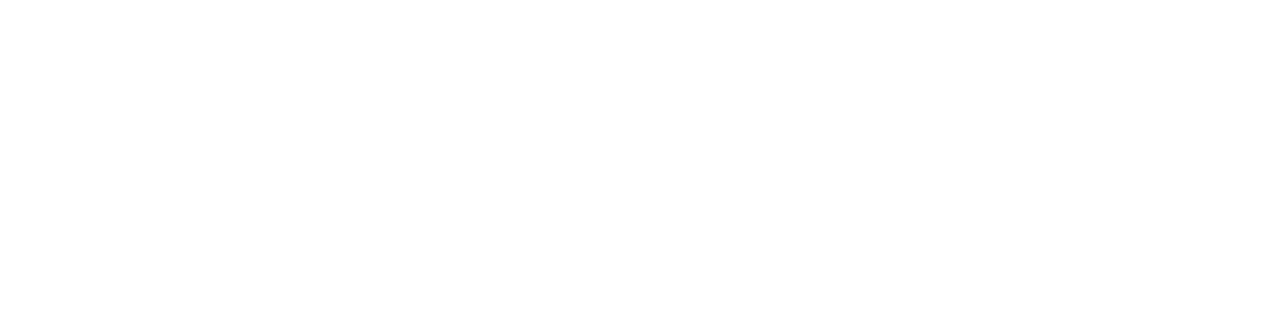
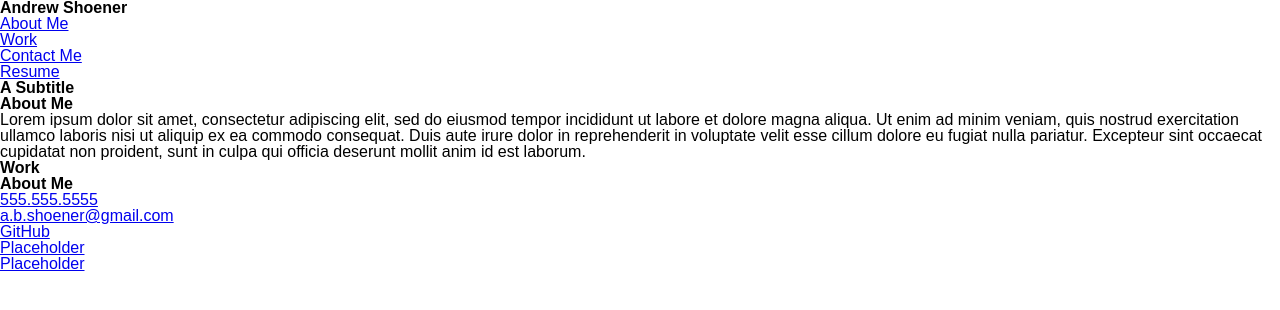
Before and after one commit to ashoener/portfolio, a plain HTML site: page index.html in a window 1280 px wide. Drawn offline with Linux system fonts and the light colour scheme.

Commit message:
Create basic markup

```diff
--- a/index.html
+++ b/index.html
@@ -6,5 +6,64 @@
     <link rel="stylesheet" href="assets/css/reset.css" />
     <title>Andrew Shoener</title>
   </head>
-  <body></body>
+  <body>
+    <header class="navbar">
+      <h1>Andrew Shoener</h1>
+      <nav class="navbar-links-container">
+        <ul class="navbar-links">
+          <li><a href="#about-me">About Me</a></li>
+          <li><a href="#work">Work</a></li>
+          <li><a href="#contact">Contact Me</a></li>
+          <li><a href="#resume">Resume</a></li>
+        </ul>
+      </nav>
+    </header>
+    <main>
+      <section class="hero">
+        <h2>A Subtitle</h2>
+      </section>
+      <section id="about-me" class="portfolio-item">
+        <header class="portfolio-item-header">
+          <h1>About Me</h1>
+        </header>
+        <article class="portfolio-item-content">
+          <p>
+            Lorem ipsum dolor sit amet, consectetur adipiscing elit, sed do
+            eiusmod tempor incididunt ut labore et dolore magna aliqua. Ut enim
+            ad minim veniam, quis nostrud exercitation ullamco laboris nisi ut
+            aliquip ex ea commodo consequat. Duis aute irure dolor in
+            reprehenderit in voluptate velit esse cillum dolore eu fugiat nulla
+            pariatur. Excepteur sint occaecat cupidatat non proident, sunt in
+            culpa qui officia deserunt mollit anim id est laborum.
+          </p>
+        </article>
+      </section>
+      <section id="work" class="portfolio-item">
+        <header class="portfolio-item-header">
+          <h1>Work</h1>
+        </header>
+        <article class="portfolio-item-content"></article>
+      </section>
+      <section id="contact" class="portfolio-item">
+        <header class="portfolio-item-header">
+          <h1>About Me</h1>
+        </header>
+        <article class="portfolio-item-content">
+          <nav class="contact-links-container">
+            <ul class="contact-links">
+              <li><a href="#">555.555.5555</a></li>
+              <li>
+                <a href="mailto:a.b.shoener@gmail.com">a.b.shoener@gmail.com</a>
+              </li>
+              <li>
+                <a href="https://github.com/ashoener" target="_blank">GitHub</a>
+              </li>
+              <li><a href="#">Placeholder</a></li>
+              <li><a href="#">Placeholder</a></li>
+            </ul>
+          </nav>
+        </article>
+      </section>
+    </main>
+  </body>
 </html>
```
